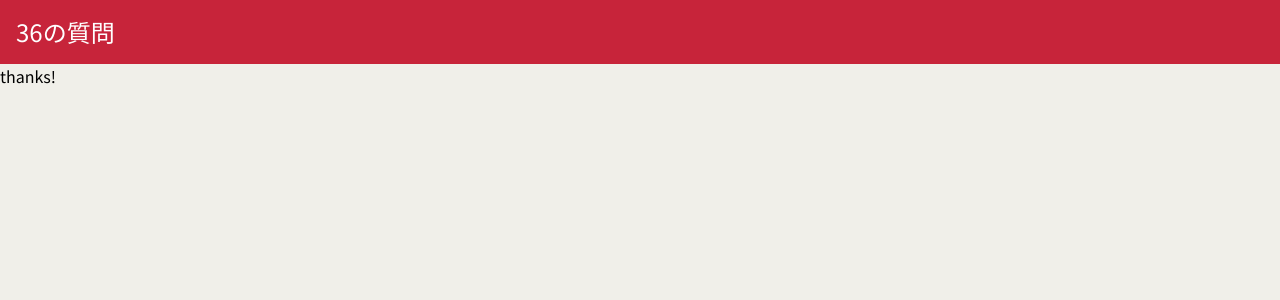
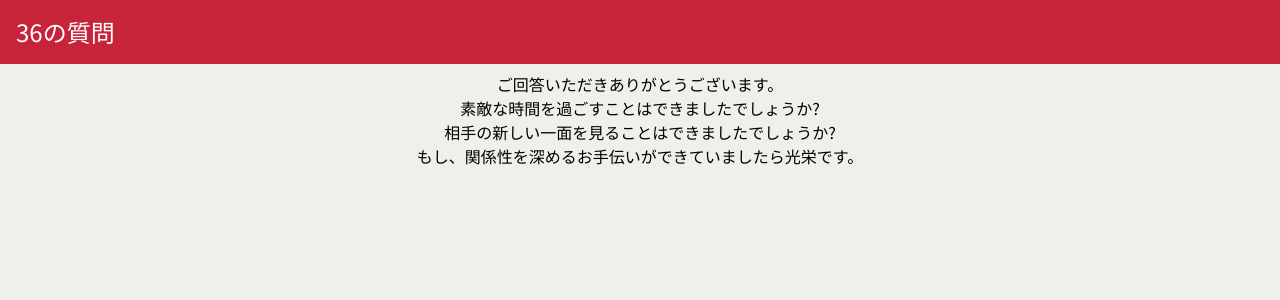
Before and after one commit to kimukimuyuya/36-questions, a Next.js app in the folder my-app/: page /thanks in a window 1280 px wide. Shown: the top 300 px of the page. Built offline with nearby package versions, Linux system fonts and the light colour scheme.

Commit message:
feat: :art: 色の指定方法を変更

```diff
--- a/my-app/src/pages/index.tsx
+++ b/my-app/src/pages/index.tsx
@@ -18,7 +18,7 @@ const Home = () => {
         <div className="mt-6">
           <Link
             href="/questions/1"
-            className="px-8 py-3 text-lg font-medium text-white bg-red-700 rounded-md hover:bg-red-700"
+            className="px-8 py-3 text-lg font-medium text-white bg-baseColor rounded-md hover:bg-baseColor"
           >
             始める
           </Link>
--- a/my-app/src/pages/survey/index.tsx
+++ b/my-app/src/pages/survey/index.tsx
@@ -73,7 +73,7 @@ const Survey = () => {
               )}
             />
             <div className="flex justify-center mt-8">
-              <Button type="submit" className="bg-red-700 hover:bg-red-700">
+              <Button type="submit" className="bg-baseColor hover:bg-baseColor">
                 送信する
               </Button>
             </div>
--- a/my-app/src/pages/thanks/index.tsx
+++ b/my-app/src/pages/thanks/index.tsx
@@ -4,7 +4,12 @@ const Thanks = () => {
   return (
     <div className='min-h-screen bg-bgColor'>
       <Header />
-      <h1>thanks!</h1>
+      <main className='flex flex-col items-center justify-center py-2'>
+        <p>ご回答いただきありがとうございます。</p>
+        <p>素敵な時間を過ごすことはできましたでしょうか?</p>
+        <p>相手の新しい一面を見ることはできましたでしょうか?</p>
+        <p>もし、関係性を深めるお手伝いができていましたら光栄です。</p>
+      </main>
     </div>
   );
 }
```
